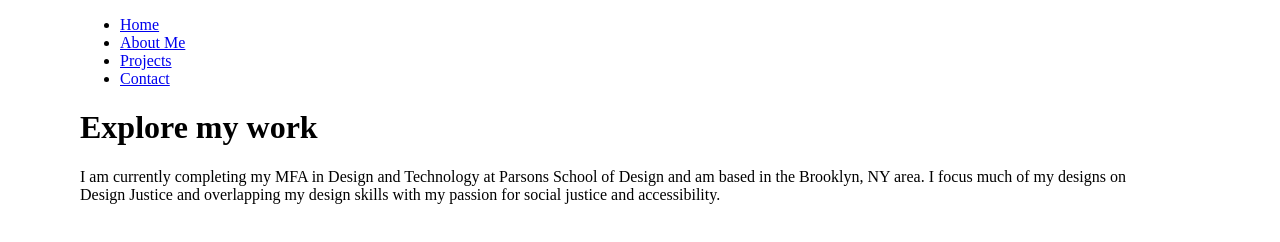
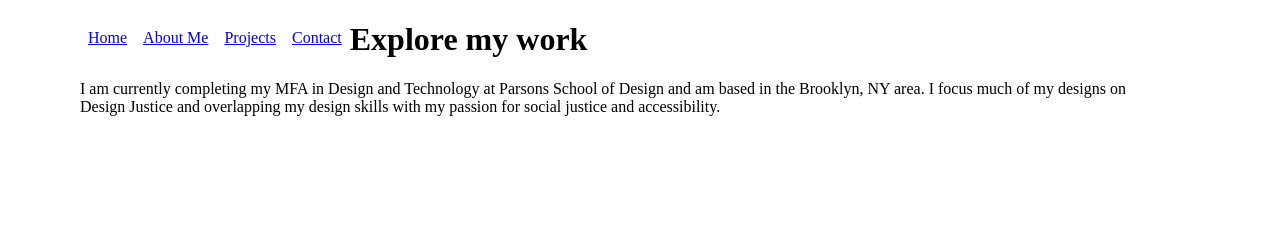
Before and after one commit to charogerz/charogerz.github.io, a plain HTML site: page index.html in a window 1280 px wide. Drawn offline with Linux system fonts and the light colour scheme.

Commit message:
testing nav bar css

```diff
--- a/styles/index.css
+++ b/styles/index.css
@@ -3,3 +3,19 @@ body {
     margin-right: 150px;
     margin-left: 80px;
 }
+
+ul {
+    list-style-type: none;
+    margin: 0;
+    padding: 0;
+}
+
+li {
+    float: left;
+}
+
+a {
+    display: block;
+    padding: 8px;
+    background-color: #FFFFFF;
+}
```
